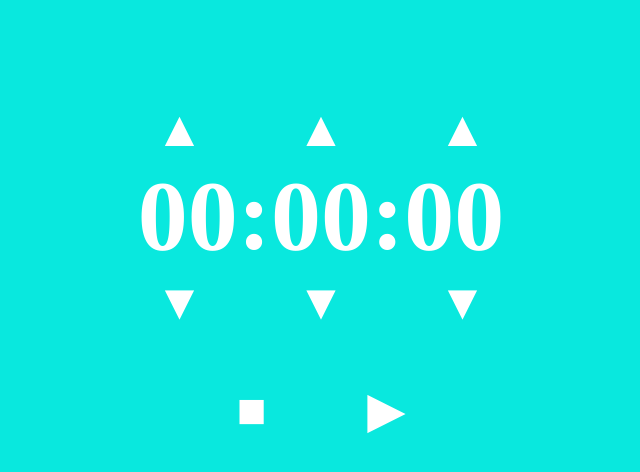
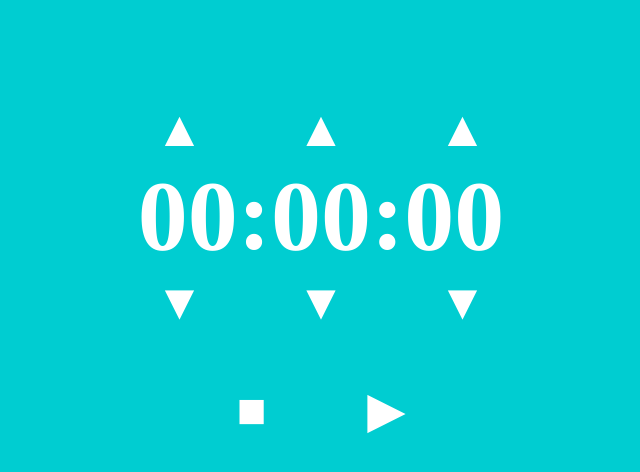
Before and after one commit to HeonwooShin/Timer, a plain HTML site: page index.html in a window 1280 px wide. Shown: the whole page, without its empty margins (319-959 px from the left). Drawn offline with Linux system fonts and the light colour scheme.

Commit message:
Update style.css

```diff
--- a/style.css
+++ b/style.css
@@ -1,6 +1,6 @@
 body {
     color: white;
-    background-color: #09E8DE;
+    background-color: #00CDD1;
     text-align: center;
     margin: 100px;
 
```
